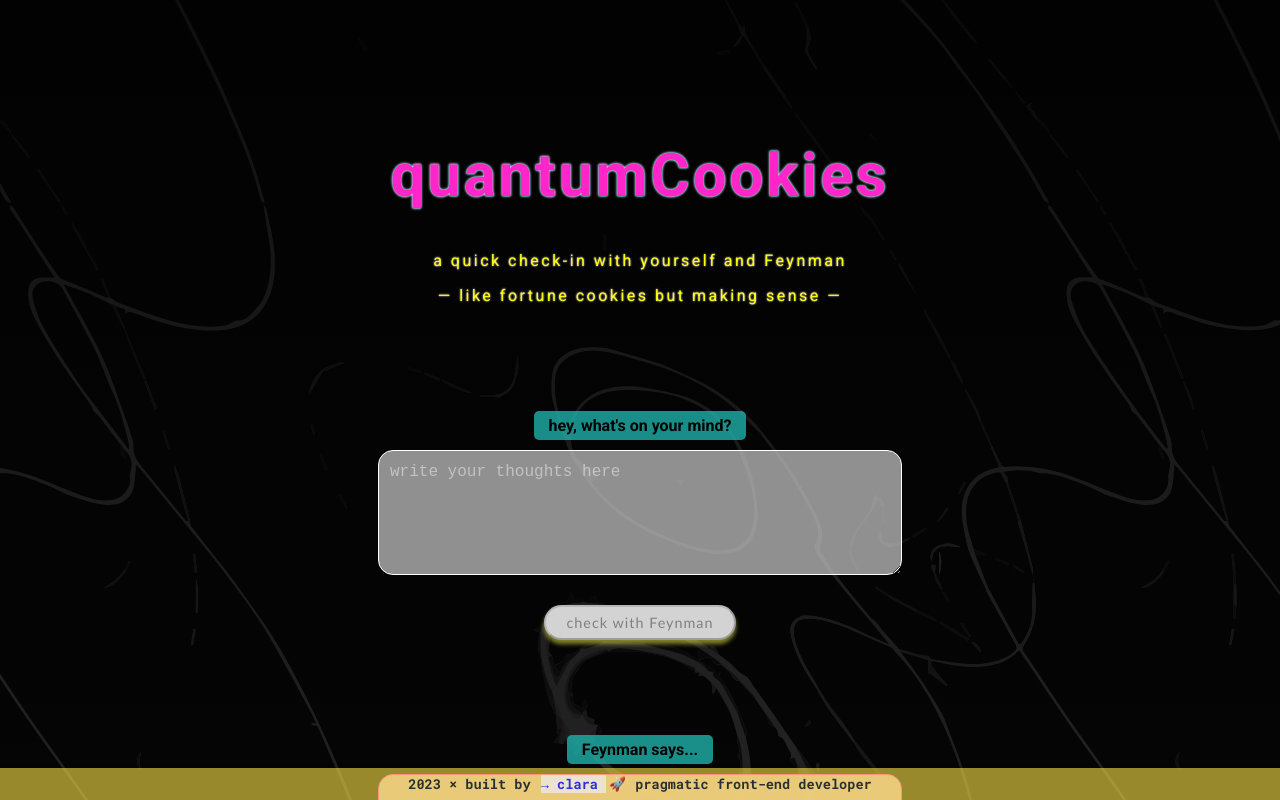
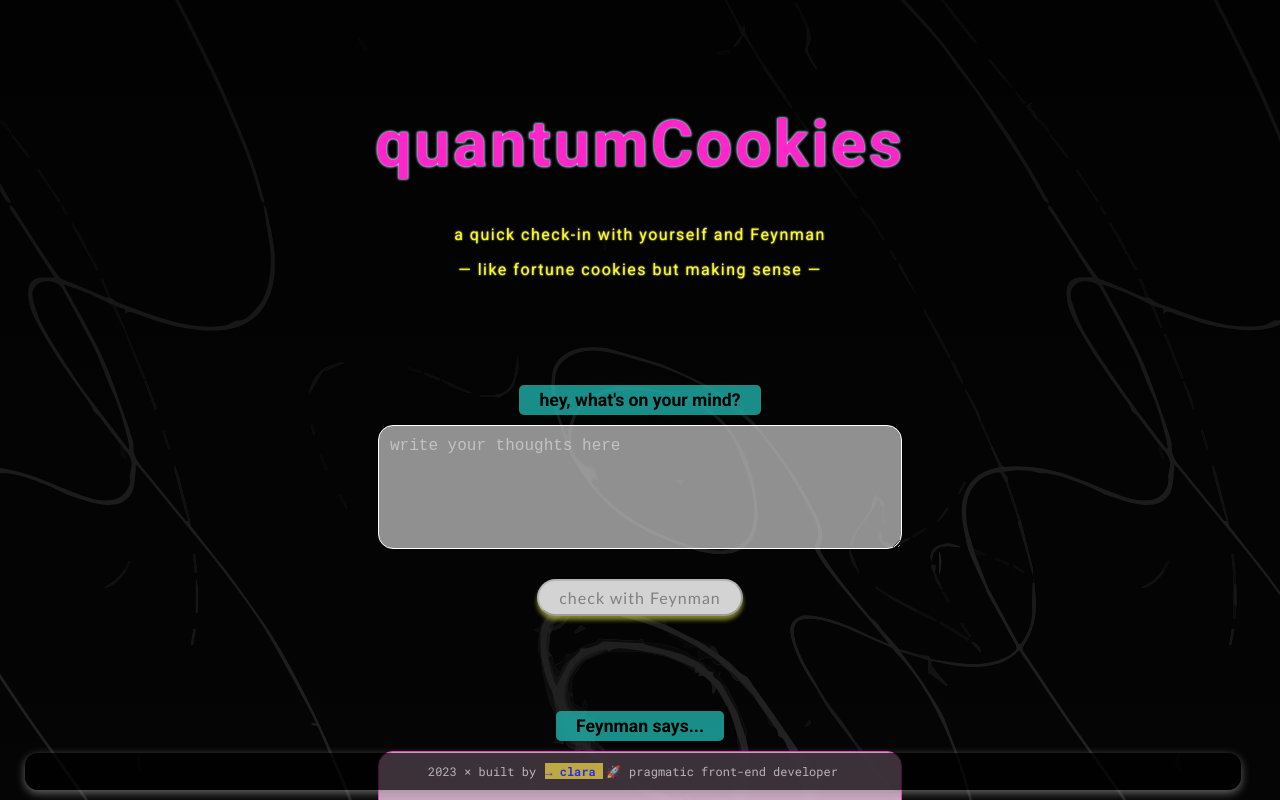
Before and after one commit to clasei/quantum-cookies, an Angular app: page / in a window 1280 px wide. Shown: the top 800 px of the page. Built offline with nearby package versions, Linux system fonts and the light colour scheme.

Commit message:
footer updated

```diff
--- a/src/app/components/footer/footer.component.scss
+++ b/src/app/components/footer/footer.component.scss
@@ -1,24 +1,29 @@
 
 #footer {
     font-family: 'Roboto Mono', monospace;
-    color: rgb(40, 49, 49);
-    font-size: 0.85rem;
-    font-weight: 600;
-    background-color: #fce1499a;
-    padding: 7px;
-    width: 100%;
+    color: rgba(194, 194, 194, 0.902);
+    font-size: 0.75rem;
+    font-weight: 500;
+    background-color: rgba(0, 0, 0, 0.7);
+    padding: 10px;
+    width: 95%;
+    text-align: center;
+    justify-content: center;
+    box-shadow: 0 3px 10px rgba(147, 147, 147, 0.7);
+    box-sizing: border-box;
+    border-radius: 13px;
+    margin: 10px 25px;
+    margin-bottom: 10px;
+    bottom: 0;
     position: fixed;
-    bottom: 0;
-    text-align: center;
-    box-shadow: 0 4px 6px rgba(0, 0, 0, 0.5);
-    box-sizing: border-box;
+    display: flex;
 }
 
 footer a {
     text-decoration: none;
     font-weight: bold;
     color: rgb(41, 47, 223);
-    background-color: rgba(237, 237, 237, 0.75);
+    background-color: #fce149ac;
     margin: 2px;
     transition: color 0.5s;
 }
@@ -42,5 +47,6 @@ footer span {
 
     #footer {
         font-size: 0.75rem;
+        margin: 10px 10px;
     }
 }
--- a/src/app/components/header/header.component.scss
+++ b/src/app/components/header/header.component.scss
@@ -3,18 +3,18 @@ header {
     padding-bottom: 50px;
 
     h1 {
-      font-size: 3.75em;
+      font-size: 4rem;
       font-weight: bold;
       letter-spacing: 3px;
       color: rgb(255, 38, 201);
       text-shadow: 0 0 3px #ffffff, 0 0 2px cyan;
-      padding-top: 100px;
+      padding-top: 4rem;
     }
 
     h3 {
       font-size: 1rem;
       font-weight: 400;
-      letter-spacing: 2.5px;
+      letter-spacing: 1.5px;
       color: yellow;
       text-shadow: 0 0 2px #ffffff;
     }
@@ -29,7 +29,7 @@ header {
       }
       h3 {
           font-size: 0.85em;
-          letter-spacing: 1.5px;
+          letter-spacing: 1px;
           line-height: 5px;
       }
     }
--- a/src/app/components/quantum-cookies-display/quantum-cookies-display.component.scss
+++ b/src/app/components/quantum-cookies-display/quantum-cookies-display.component.scss
@@ -1,13 +1,13 @@
 span {
     display: block;
-    font-size: 1rem;
+    font-size: 1.1rem;
     font-weight: bold;
     color: black;
     background-color: lightseagreen;
     opacity: 0.8;
     border-radius: 5px;
     margin-top: 50px;
-    padding: 5px 15px;
+    padding: 5px 20px;
 }
 
 .quote-container {
@@ -40,7 +40,7 @@ button {
     display: inline-block;
     font-family: 'Trebuchet MS';
     font-weight: 500;
-    font-size: 0.9rem;
+    font-size: 1rem;
     letter-spacing: 1px;
     margin: 5px auto;
     margin-bottom: 5rem;
--- a/src/app/components/user-input/user-input.component.scss
+++ b/src/app/components/user-input/user-input.component.scss
@@ -1,12 +1,12 @@
 span {
     display: block;
-    font-size: 1rem;
+    font-size: 1.1rem;
     font-weight: bold;
     color: black;
     background-color: lightseagreen;
     opacity: 0.8;
     border-radius: 5px;
-    padding: 5px 15px;
+    padding: 5px 20px;
 }
 
 textarea {
@@ -45,7 +45,7 @@ button {
     display: inline-block;
     font-family: 'Trebuchet MS';
     font-weight: 500;
-    font-size: 0.9rem;
+    font-size: 1rem;
     letter-spacing: 1px;
     margin: 5px auto;
     transition: all 0.4s ease;
```
